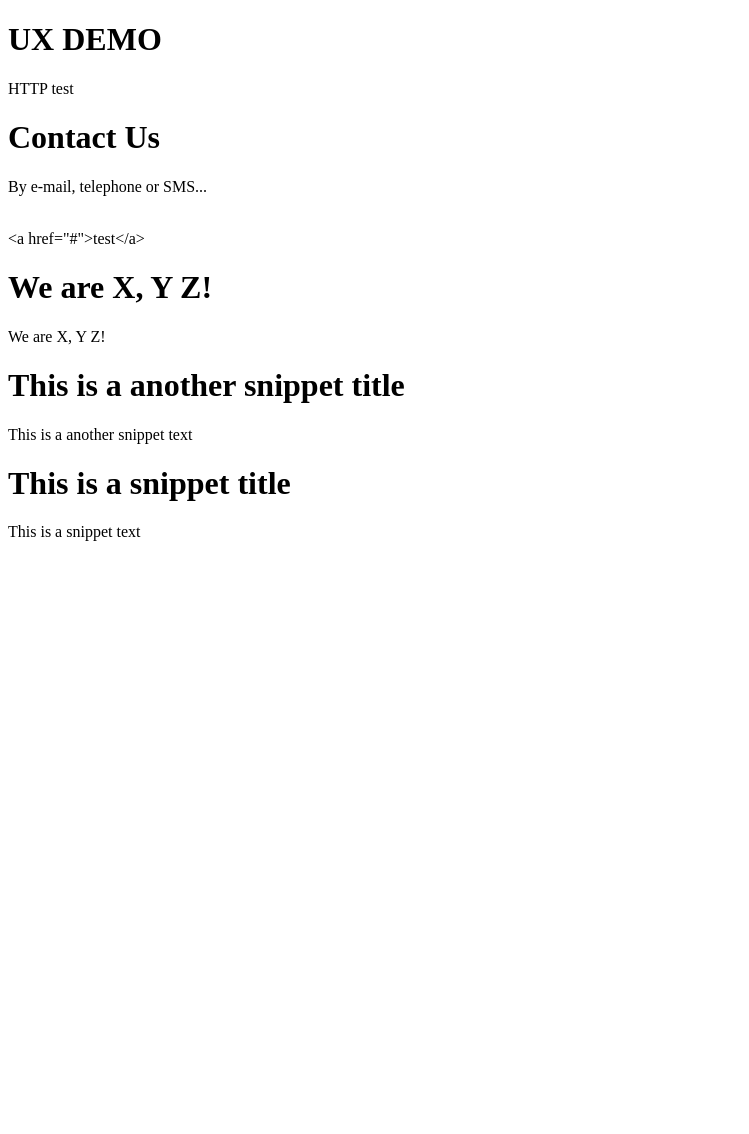
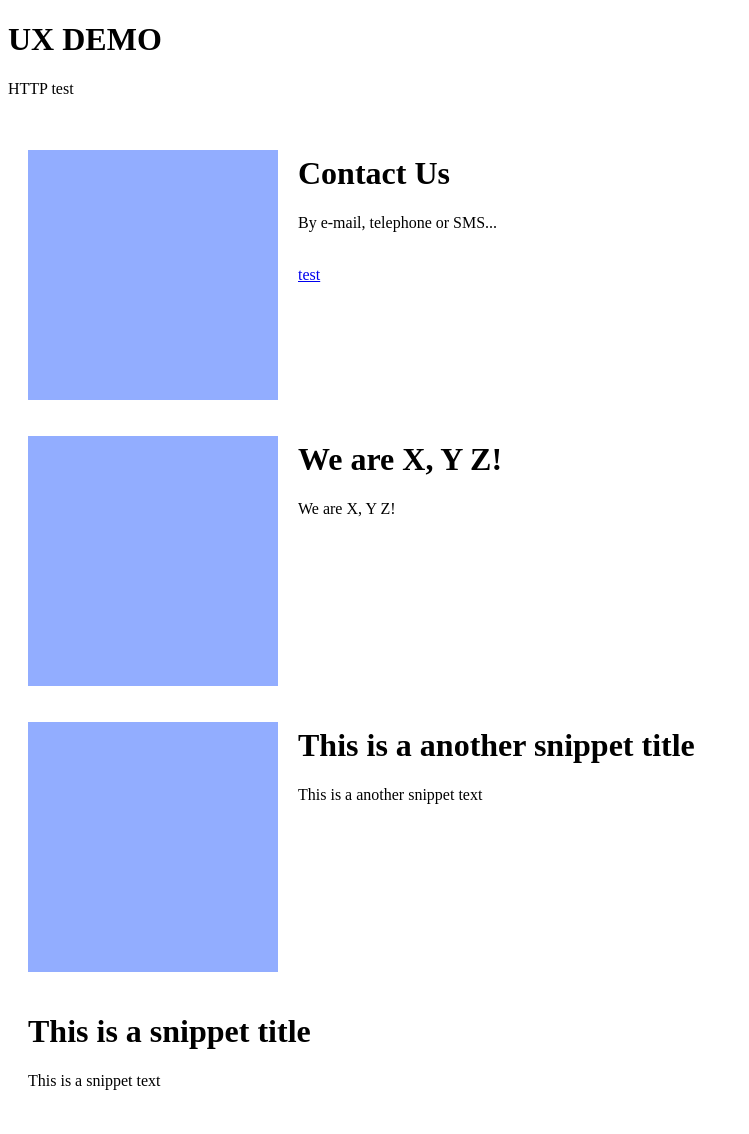
Before and after one commit to flaneurette/Luxa, a PHP site: page /cms/demo/index.php in a window 1280 px wide. Shown: the whole page, without its empty margins (0-749 px from the left). Before the commit the page ends 541 px from the top, so only its background shows below. Run offline with PHP 8.4, Linux system fonts and the light colour scheme; data comes from the database, SQL or seed files in the repository.

Commit message:
Add files via upload

```diff
--- a/demo/UX.js
+++ b/demo/UX.js
@@ -559,7 +559,8 @@ class UX {
     if(method == 'callback') {
       req.onreadystatechange = function() {
         if(req.readyState == 4 && req.status == 200) {
-          callback(req.responseText);
+		  let response = req.responseText;
+          callback(response);
         }
       }
       req.send();
--- a/demo/index.php
+++ b/demo/index.php
@@ -2,7 +2,20 @@
 <html>
 <head>
 
-  <title>UX HTTP</title>
+<title>UX HTTP</title>
+<style>
+.component {
+	display:block;
+	clear:left;
+	padding: 20px;
+}
+
+img {
+	float:left;
+	padding-right: 20px;
+}
+
+</style>
 <script src="UX.js"></script>
 </head>
 <body>
@@ -12,11 +25,11 @@
  <p>{{blogTitle}}</p>
   <div>
     <div :loop="blogs">
-	<div>
-		 <h1>{{component_title}}</h1>
+	<div class="component">
+		 <p><img src="{{component_image}}" /></p>
+		  <h1>{{component_title}}</h1>
 		 <p>{{component_text}}</p>
 	 </div>
-    </ul>
   </div>
 </div>
 
@@ -27,10 +40,11 @@
 	app.http('../API.php', 'callback', mycall);
 
 	function mycall(dataset) {
+		let data = dataset.replaceAll('&gt;','>').replaceAll('&lt;','<');
 		app.load({
 			data: {
 				blogTitle: 'HTTP test',
-				blogs: JSON.parse(dataset)
+				blogs: JSON.parse(data)
 			}
 		});
 	}
```
